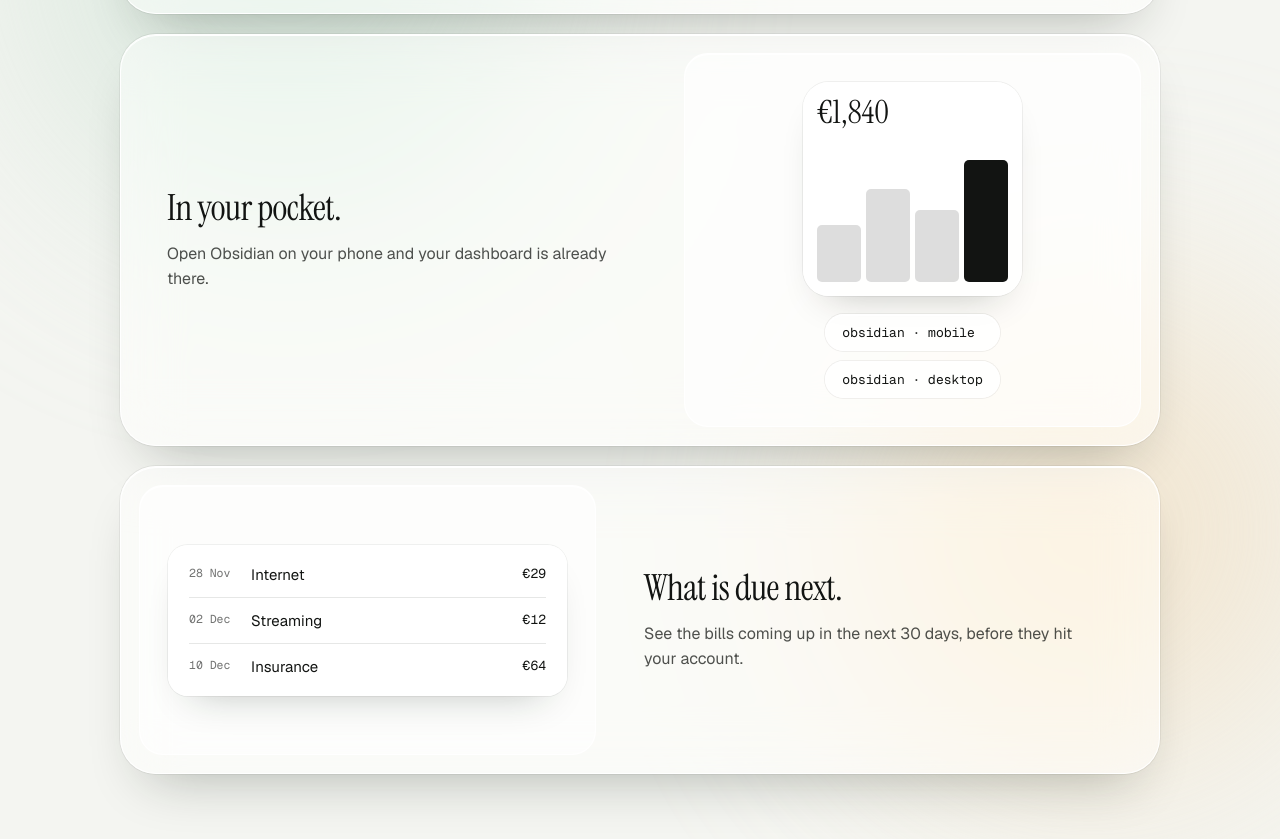
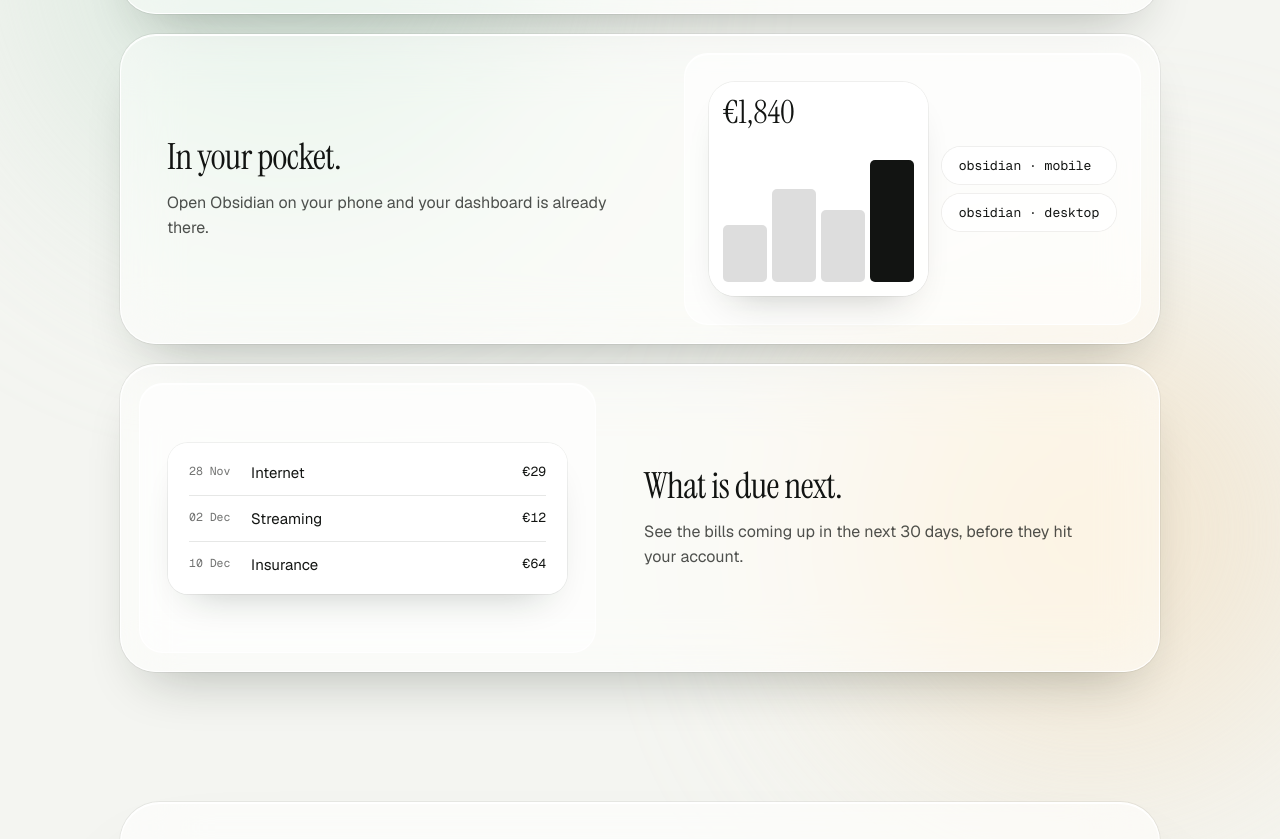
Before and after one commit to Gusions/tally-website, a plain HTML site: page index.html in a window 1280 px wide. Shown: the part 2609-3448 px from the top of the page. Drawn offline with nearby package versions, Linux system fonts and the light colour scheme.

Commit message:
Keep phone tile and pills side by side on desktop
Co-Authored-By: Claude Sonnet 5.5 <noreply@anthropic.com>
Claude-Session: https://claude.ai/code/session_012Sjh8m6n7kq5zJE57qnkqe

```diff
--- a/index.html
+++ b/index.html
@@ -187,7 +187,7 @@ button{font-family:inherit}
         </div>
 
         <div class="g" style="border-radius:36px;padding:18px;box-sizing:border-box;display:flex;flex-wrap:wrap;flex-direction:row-reverse;align-items:center;gap:20px">
-          <div style="flex:1 1 420px;min-width:0;min-height:270px;display:flex;align-items:center;justify-content:center;gap:18px;flex-wrap:wrap;border-radius:24px;background:rgba(255,255,255,0.6);border:1px solid rgba(255,255,255,0.95);box-shadow:inset 0 1px 0 #fff;box-sizing:border-box;padding:28px" aria-hidden="true">
+          <div style="flex:1 1 420px;min-width:0;min-height:270px;display:flex;align-items:center;justify-content:center;gap:14px;flex-wrap:wrap;border-radius:24px;background:rgba(255,255,255,0.6);border:1px solid rgba(255,255,255,0.95);box-shadow:inset 0 1px 0 #fff;box-sizing:border-box;padding:28px 14px" aria-hidden="true">
             <div class="gd" style="width: 219px; height: 214px; border-radius: 26px; padding: 13px; box-sizing: border-box; display: flex; flex-direction: column; gap: 10px"><div class="serif" style="font-size:32px;line-height:1">€1,840</div><div style="display:flex;align-items:flex-end;gap:5px;flex:1"><div style="flex:1;height:40%;border-radius:5px;background:rgba(18,20,18,0.14)"></div><div style="flex:1;height:65%;border-radius:5px;background:rgba(18,20,18,0.14)"></div><div style="flex:1;height:50%;border-radius:5px;background:rgba(18,20,18,0.14)"></div><div style="flex:1;height:85%;border-radius:5px;background:#121412"></div></div></div>
             <div style="display:flex;flex-direction:column;gap:10px"><span class="gd mono" style="font-size:13px;padding:9px 16px;border-radius:99px">obsidian · mobile</span><span class="gd mono" style="font-size:13px;padding:9px 16px;border-radius:99px">obsidian · desktop</span></div>
           </div>
```
